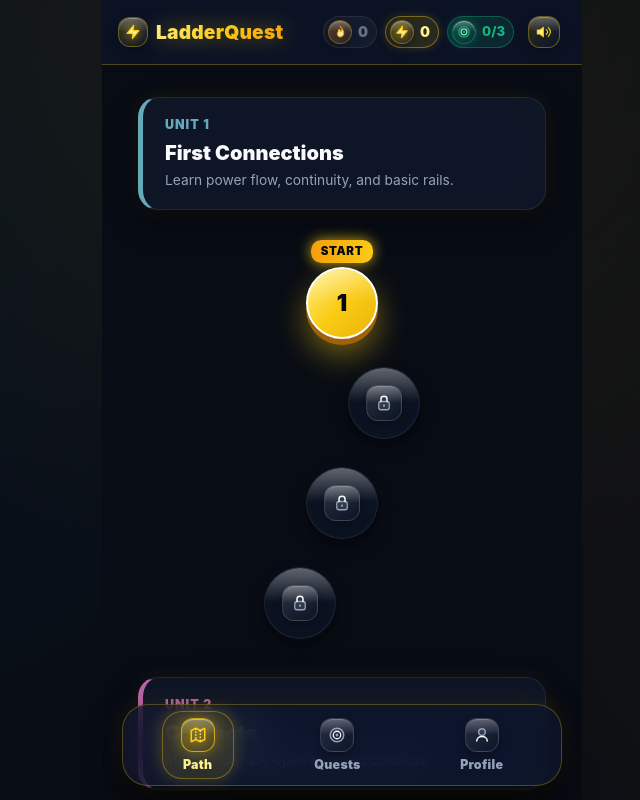
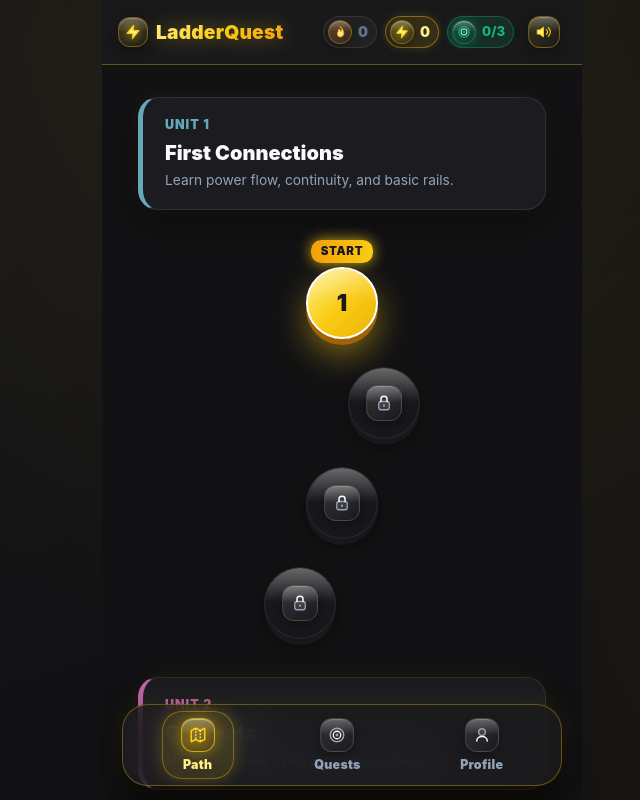
Before and after one commit to tvs020457/ladderquest, a React (Vite) app: page / in a window 1280 px wide. Shown: the whole page, without its empty margins (298-938 px from the left). Built offline with nearby package versions, Linux system fonts and the light colour scheme.

Commit message:
style: set theme background to refined luxury dark grey

```diff
--- a/src/components/common/BottomSheet.tsx
+++ b/src/components/common/BottomSheet.tsx
@@ -32,8 +32,8 @@ export const BottomSheet: React.FC<BottomSheetProps> = ({
 
   const isPass = type === 'pass';
   const bg = isPass
-    ? 'rgba(15, 23, 42, 0.92)'
-    : 'rgba(30, 15, 20, 0.92)';
+    ? 'rgba(26, 26, 30, 0.94)'
+    : 'rgba(32, 20, 22, 0.94)';
   const borderColor = isPass ? 'rgba(250, 204, 21, 0.6)' : 'rgba(239, 68, 68, 0.6)';
   const glow = isPass
     ? '0 -16px 40px rgba(250, 204, 21, 0.25), inset 0 1px 0 rgba(255, 255, 255, 0.2)'
--- a/src/components/common/FrostedIcon.tsx
+++ b/src/components/common/FrostedIcon.tsx
@@ -53,7 +53,7 @@ export const FrostedIcon: React.FC<FrostedIconProps> = ({
       border: active ? 'rgba(250, 204, 21, 0.7)' : 'rgba(250, 204, 21, 0.35)',
       bg: active
         ? 'linear-gradient(135deg, rgba(250, 204, 21, 0.28) 0%, rgba(245, 158, 11, 0.12) 100%)'
-        : 'linear-gradient(135deg, rgba(250, 204, 21, 0.15) 0%, rgba(15, 23, 42, 0.45) 100%)',
+        : 'linear-gradient(135deg, rgba(250, 204, 21, 0.15) 0%, rgba(28, 28, 32, 0.5) 100%)',
       glow: active
         ? '0 0 16px rgba(250, 204, 21, 0.45), inset 0 1px 1px rgba(255, 255, 255, 0.5)'
         : '0 4px 12px rgba(0, 0, 0, 0.3), inset 0 1px 1px rgba(255, 255, 255, 0.3)',
@@ -78,14 +78,14 @@ export const FrostedIcon: React.FC<FrostedIconProps> = ({
     },
     cyan: {
       border: 'rgba(56, 189, 248, 0.4)',
-      bg: 'linear-gradient(135deg, rgba(56, 189, 248, 0.2) 0%, rgba(15, 23, 42, 0.4) 100%)',
+      bg: 'linear-gradient(135deg, rgba(56, 189, 248, 0.2) 0%, rgba(28, 28, 32, 0.5) 100%)',
       glow: '0 0 12px rgba(56, 189, 248, 0.3), inset 0 1px 1px rgba(255, 255, 255, 0.35)',
       svgFill: '#BAE6FD',
       svgStroke: '#38BDF8',
     },
     neutral: {
       border: 'rgba(255, 255, 255, 0.14)',
-      bg: 'linear-gradient(135deg, rgba(255, 255, 255, 0.1) 0%, rgba(15, 23, 42, 0.4) 100%)',
+      bg: 'linear-gradient(135deg, rgba(255, 255, 255, 0.1) 0%, rgba(28, 28, 32, 0.5) 100%)',
       glow: '0 4px 10px rgba(0, 0, 0, 0.3), inset 0 1px 1px rgba(255, 255, 255, 0.2)',
       svgFill: '#F8FAFC',
       svgStroke: '#94A3B8',
--- a/src/components/editor/InputPanel.tsx
+++ b/src/components/editor/InputPanel.tsx
@@ -46,7 +46,7 @@ export const InputPanel: React.FC<InputPanelProps> = ({
 
         const btnBg = isEnergized
           ? 'linear-gradient(135deg, rgba(250, 204, 21, 0.22), rgba(245, 158, 11, 0.14))'
-          : 'rgba(15, 23, 42, 0.7)';
+          : 'rgba(28, 28, 32, 0.72)';
         const btnBorder = isEnergized
           ? 'rgba(250, 204, 21, 0.8)'
           : 'rgba(255, 255, 255, 0.08)';
--- a/src/components/editor/LogicEditor.tsx
+++ b/src/components/editor/LogicEditor.tsx
@@ -152,7 +152,7 @@ export const LogicEditor: React.FC<LogicEditorProps> = ({
               borderRight: '4px solid #64748B', // Right neutral rail R (0V)
               boxShadow: 'inset 4px 0 10px rgba(250, 204, 21, 0.25)',
               padding: '8px 12px',
-              background: 'rgba(15, 23, 42, 0.75)',
+              background: 'rgba(28, 28, 32, 0.78)',
               borderTop: '1px solid rgba(255, 255, 255, 0.06)',
               borderBottom: '1px solid rgba(255, 255, 255, 0.06)',
               borderRadius: '12px',
--- a/src/components/editor/PartsTray.tsx
+++ b/src/components/editor/PartsTray.tsx
@@ -120,8 +120,8 @@ export const PartsTray: React.FC<PartsTrayProps> = ({
                 borderRadius: '14px',
                 background: isSelected
                   ? 'linear-gradient(135deg, #FEF08A, #FACC15, #EAB308)'
-                  : 'rgba(15, 23, 42, 0.75)',
-                color: isSelected ? '#05080E' : '#f8fafc',
+                  : 'rgba(28, 28, 32, 0.75)',
+                color: isSelected ? '#18181B' : '#f8fafc',
                 border: isSelected ? '2px solid #FFFFFF' : '1px solid var(--glass-border)',
                 display: 'flex',
                 flexDirection: 'column',
--- a/src/components/path/LevelNode.tsx
+++ b/src/components/path/LevelNode.tsx
@@ -31,16 +31,16 @@ export const LevelNode: React.FC<LevelNodeProps> = ({
     onClick(id);
   };
 
-  let bg = 'rgba(15, 23, 42, 0.65)';
+  let bg = 'rgba(28, 28, 32, 0.7)';
   let border = '1px solid rgba(255, 255, 255, 0.08)';
-  let shadow = '0 6px 0 #05080E, 0 8px 16px rgba(0, 0, 0, 0.4)';
+  let shadow = '0 6px 0 #18181B, 0 8px 16px rgba(0, 0, 0, 0.45)';
   let textColor = '#64748B';
 
   if (isCurrent) {
     bg = 'linear-gradient(135deg, #FEF08A 0%, #FACC15 50%, #EAB308 100%)';
     border = '2.5px solid #FFFFFF';
     shadow = '0 6px 0 #A16207, 0 16px 32px rgba(250, 204, 21, 0.45)';
-    textColor = '#05080E';
+    textColor = '#18181B';
   } else if (isCompleted) {
     bg = 'linear-gradient(135deg, rgba(250, 204, 21, 0.18), rgba(245, 158, 11, 0.08))';
     border = '2px solid rgba(250, 204, 21, 0.75)';
@@ -80,7 +80,7 @@ export const LevelNode: React.FC<LevelNodeProps> = ({
         <div
           style={{
             background: 'linear-gradient(90deg, #F59E0B, #FACC15)',
-            color: '#05080E',
+            color: '#18181B',
             fontSize: '0.72rem',
             fontWeight: 900,
             padding: '3px 10px',
--- a/src/components/profile/ProfileTab.tsx
+++ b/src/components/profile/ProfileTab.tsx
@@ -178,7 +178,7 @@ export const ProfileTab: React.FC<ProfileTabProps> = ({
                   borderRadius: '16px',
                   background: isEquipped
                     ? 'linear-gradient(135deg, rgba(250, 204, 21, 0.22), rgba(245, 158, 11, 0.14))'
-                    : 'rgba(15, 23, 42, 0.6)',
+                    : 'rgba(28, 28, 32, 0.7)',
                   border: isEquipped ? '1.5px solid #FACC15' : '1px solid var(--glass-border)',
                   color: isEquipped ? '#FEF08A' : '#94a3b8',
                   display: 'flex',
--- a/src/styles/global.css
+++ b/src/styles/global.css
@@ -13,9 +13,9 @@ html, body {
   overflow-x: hidden;
   background-color: var(--color-bg-primary);
   background-image:
-    radial-gradient(circle at 50% 0%, rgba(250, 204, 21, 0.08) 0%, transparent 60%),
-    radial-gradient(circle at 10% 30%, rgba(56, 189, 248, 0.04) 0%, transparent 50%),
-    radial-gradient(circle at 90% 70%, rgba(245, 158, 11, 0.05) 0%, transparent 50%);
+    radial-gradient(circle at 50% 0%, rgba(250, 204, 21, 0.07) 0%, transparent 65%),
+    radial-gradient(circle at 15% 25%, rgba(255, 255, 255, 0.02) 0%, transparent 45%),
+    radial-gradient(circle at 85% 75%, rgba(245, 158, 11, 0.04) 0%, transparent 50%);
   background-attachment: fixed;
   color: var(--color-text-primary);
   font-family: var(--font-family);
@@ -55,7 +55,7 @@ button, a, input, select, [role="button"] {
 }
 
 .glass-card-yellow {
-  background: rgba(22, 28, 44, 0.75);
+  background: rgba(36, 36, 40, 0.78);
   backdrop-filter: var(--glass-blur);
   -webkit-backdrop-filter: var(--glass-blur);
   border: 1px solid var(--glass-border-yellow);
@@ -224,7 +224,7 @@ button, a, input, select, [role="button"] {
   height: 6px;
 }
 ::-webkit-scrollbar-track {
-  background: rgba(15, 23, 42, 0.4);
+  background: rgba(28, 28, 32, 0.5);
 }
 ::-webkit-scrollbar-thumb {
   background: rgba(250, 204, 21, 0.3);
--- a/src/styles/variables.css
+++ b/src/styles/variables.css
@@ -18,29 +18,29 @@
   --color-3-light: #6EE7B7;
   --color-3-dark: #047857;
 
-  /* Glassmorphism Design Tokens */
-  --glass-bg-primary: rgba(15, 23, 42, 0.68);
-  --glass-bg-secondary: rgba(30, 41, 59, 0.62);
-  --glass-bg-card: rgba(18, 26, 43, 0.72);
-  --glass-bg-elevated: rgba(30, 41, 59, 0.85);
+  /* Glassmorphism Design Tokens - Luxury Dark Grey */
+  --glass-bg-primary: rgba(28, 28, 30, 0.72);
+  --glass-bg-secondary: rgba(38, 38, 42, 0.68);
+  --glass-bg-card: rgba(32, 32, 36, 0.75);
+  --glass-bg-elevated: rgba(44, 44, 48, 0.88);
 
-  --glass-border: rgba(255, 255, 255, 0.08);
-  --glass-border-light: rgba(255, 255, 255, 0.14);
-  --glass-border-yellow: rgba(250, 204, 21, 0.28);
-  --glass-border-glow: rgba(250, 204, 21, 0.5);
+  --glass-border: rgba(255, 255, 255, 0.09);
+  --glass-border-light: rgba(255, 255, 255, 0.16);
+  --glass-border-yellow: rgba(250, 204, 21, 0.32);
+  --glass-border-glow: rgba(250, 204, 21, 0.55);
 
   --glass-blur: blur(20px) saturate(180%);
   --glass-blur-heavy: blur(28px) saturate(200%);
 
-  --glass-shadow: 0 16px 36px -6px rgba(0, 0, 0, 0.65), inset 0 1px 0 rgba(255, 255, 255, 0.14);
-  --glass-shadow-glow: 0 16px 40px -4px rgba(250, 204, 21, 0.18), inset 0 1px 0 rgba(255, 255, 255, 0.2);
-  --glass-shadow-sm: 0 8px 20px -2px rgba(0, 0, 0, 0.45), inset 0 1px 0 rgba(255, 255, 255, 0.1);
+  --glass-shadow: 0 16px 36px -6px rgba(0, 0, 0, 0.7), inset 0 1px 0 rgba(255, 255, 255, 0.14);
+  --glass-shadow-glow: 0 16px 40px -4px rgba(250, 204, 21, 0.2), inset 0 1px 0 rgba(255, 255, 255, 0.22);
+  --glass-shadow-sm: 0 8px 20px -2px rgba(0, 0, 0, 0.5), inset 0 1px 0 rgba(255, 255, 255, 0.1);
 
-  /* Deep Luxury Obsidian Surfaces */
-  --color-bg-primary: #080C14;     /* Infinite Deep Cosmic Navy-Black */
-  --color-bg-secondary: rgba(18, 26, 43, 0.72);
-  --color-bg-tertiary: rgba(30, 41, 59, 0.6);
-  --color-bg-canvas: #05080E;      /* Rich Obsidian for Schematics */
+  /* Deep Luxury Dark Grey Surfaces */
+  --color-bg-primary: #121214;     /* Refined Neutral Dark Grey */
+  --color-bg-secondary: rgba(32, 32, 36, 0.75);
+  --color-bg-tertiary: rgba(44, 44, 48, 0.65);
+  --color-bg-canvas: #18181B;      /* Precision Dark Zinc-Grey for Schematics */
 
   /* Luxury Typography */
   --color-text-primary: #F8FAFC;
```
Also changed, not shown: src/components/editor/WiringCanvas.tsx (+4 -4 lines).
